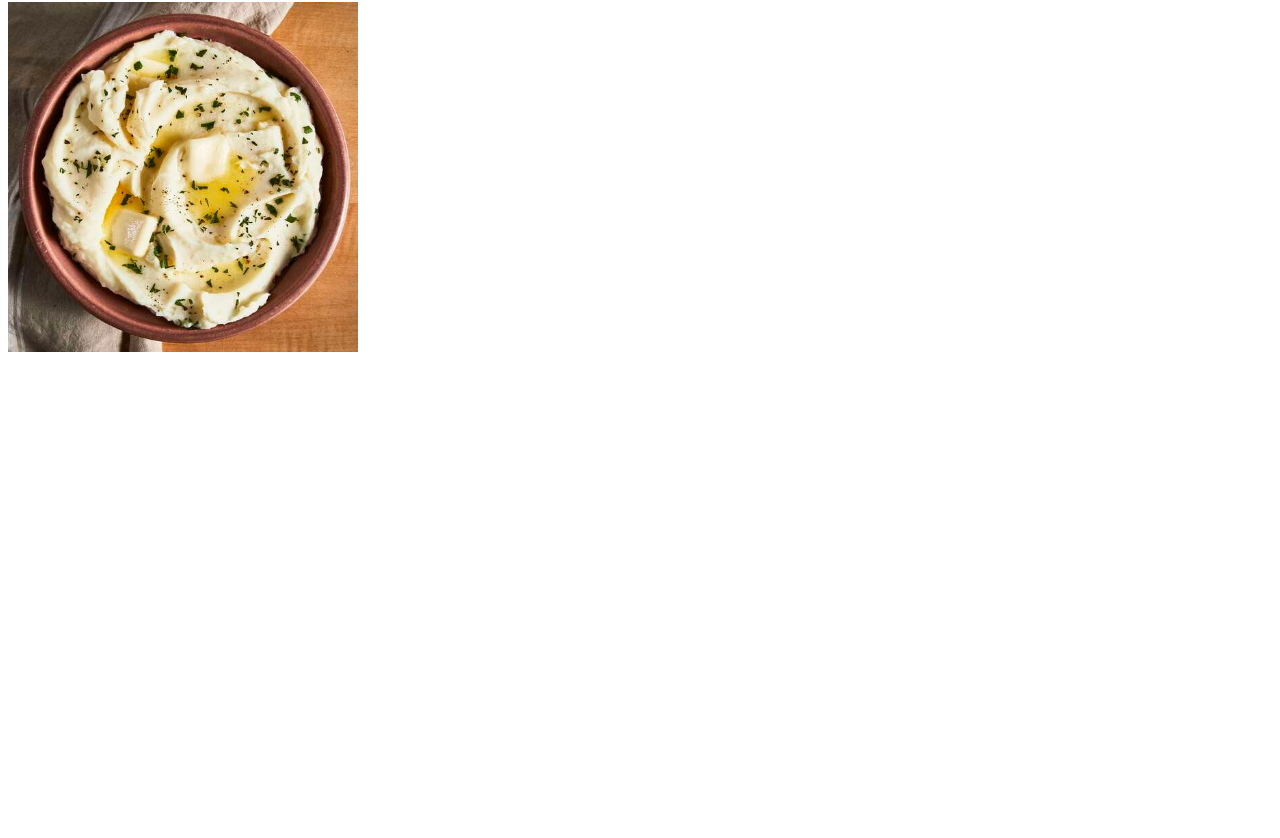
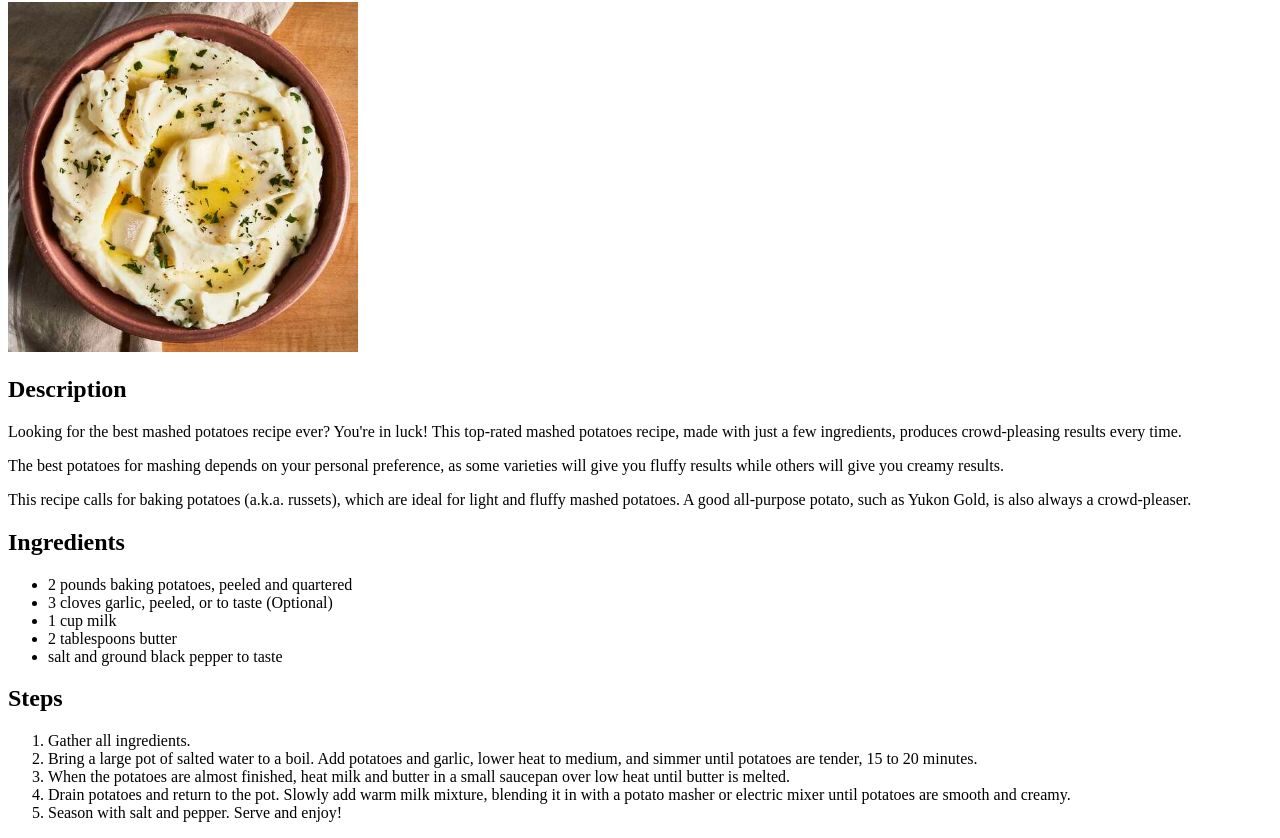
Before and after one commit to NotMeksi/odin-recipes, a plain HTML site: page recipes/basic-mashed-potatoes.html in a window 1280 px wide. Shown: the part 78-916 px from the top of the page. Before the commit the page ends 800 px from the top, so only its background shows below. Drawn offline with Linux system fonts and the light colour scheme.

Commit message:
Populate Basic Mashed Potatoes recipe page
Added the following to the recipe page:
- A 3-paragraph description of the recipe
- An unordered list of ingredients for the recipe
- An ordered list of 5 steps to prepare the dish

```diff
--- a/recipes/basic-mashed-potatoes.html
+++ b/recipes/basic-mashed-potatoes.html
@@ -8,5 +8,32 @@
 <body>
     <h1>Basic Mashed Potatoes Recipe</h1>
     <img src="../images/basicmashedpotatophoto.jpg" alt="A bronze bowl of mashed potatoes with chunks of butter and shredded parsley" width="350px">
+
+    <h2>Description</h2>
+    <p>Looking for the best mashed potatoes recipe ever? You're in luck! This top-rated mashed potatoes recipe, made with just a few ingredients, produces crowd-pleasing results every time.</p>
+    <p>The best potatoes for mashing depends on your personal preference, as some varieties will give you fluffy results while others will give you creamy results.</p>
+    <p>This recipe calls for baking potatoes (a.k.a. russets), which are ideal for light and fluffy mashed potatoes. A good all-purpose potato, such as Yukon Gold, is also always a crowd-pleaser.</p>
+
+    <h2>Ingredients</h2>
+    <ul>
+        <li>2 pounds baking potatoes, peeled and quartered</li>
+        <li>3 cloves garlic, peeled, or to taste (Optional)</li>
+        <li>1 cup milk</li>
+        <li>2 tablespoons butter</li>
+        <li>salt and ground black pepper to taste</li>
+    </ul>
+
+    <h2>Steps</h2>
+    <ol>
+        <li>Gather all ingredients. </li>
+
+        <li>Bring a large pot of salted water to a boil. Add potatoes and garlic, lower heat to medium, and simmer until potatoes are tender, 15 to 20 minutes.</li>
+
+        <li>When the potatoes are almost finished, heat milk and butter in a small saucepan over low heat until butter is melted.</li>
+
+        <li>Drain potatoes and return to the pot. Slowly add warm milk mixture, blending it in with a potato masher or electric mixer until potatoes are smooth and creamy.</li>
+
+        <li>Season with salt and pepper. Serve and enjoy!</li>
+    </ol>
 </body>
 </html>
```
